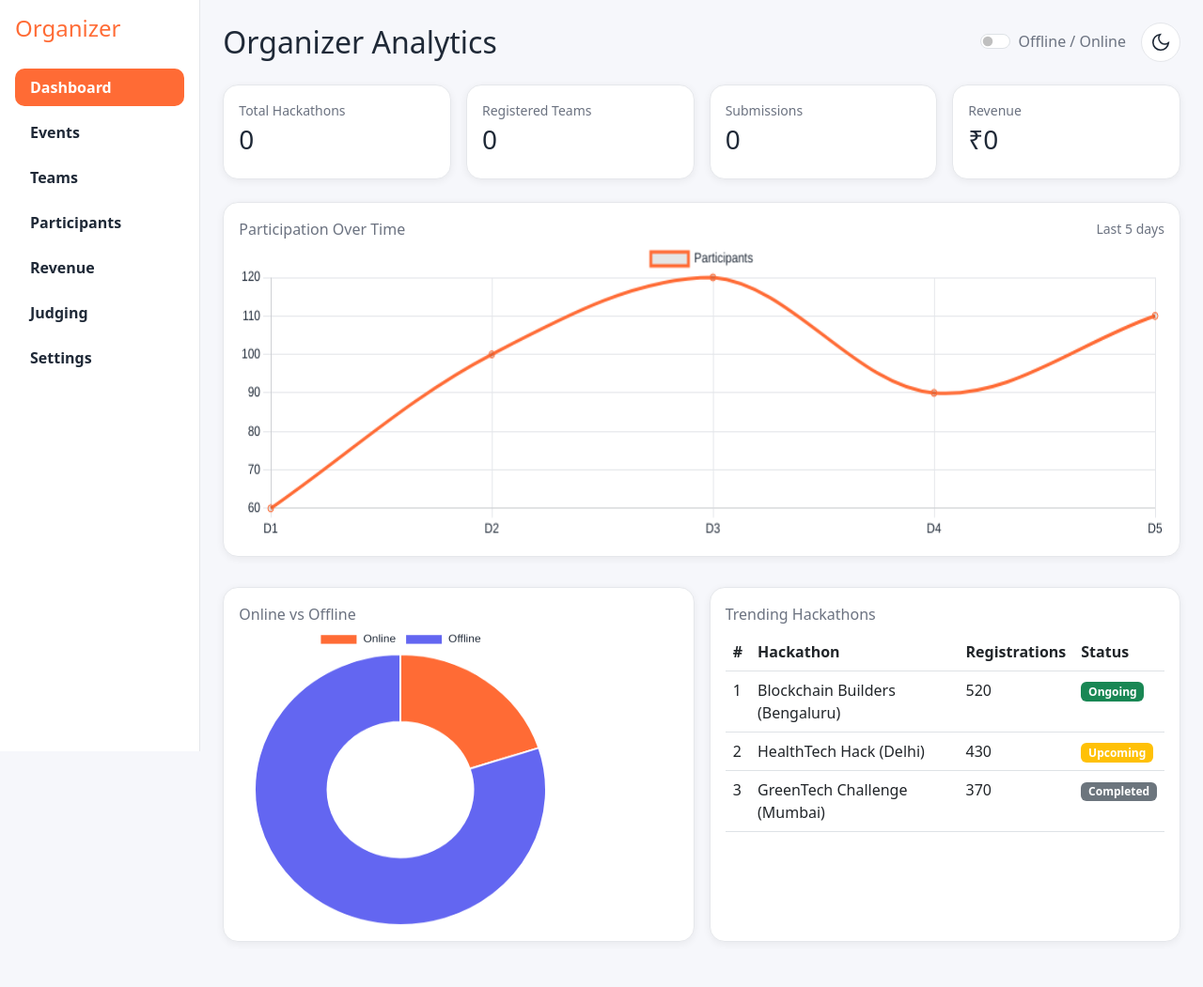
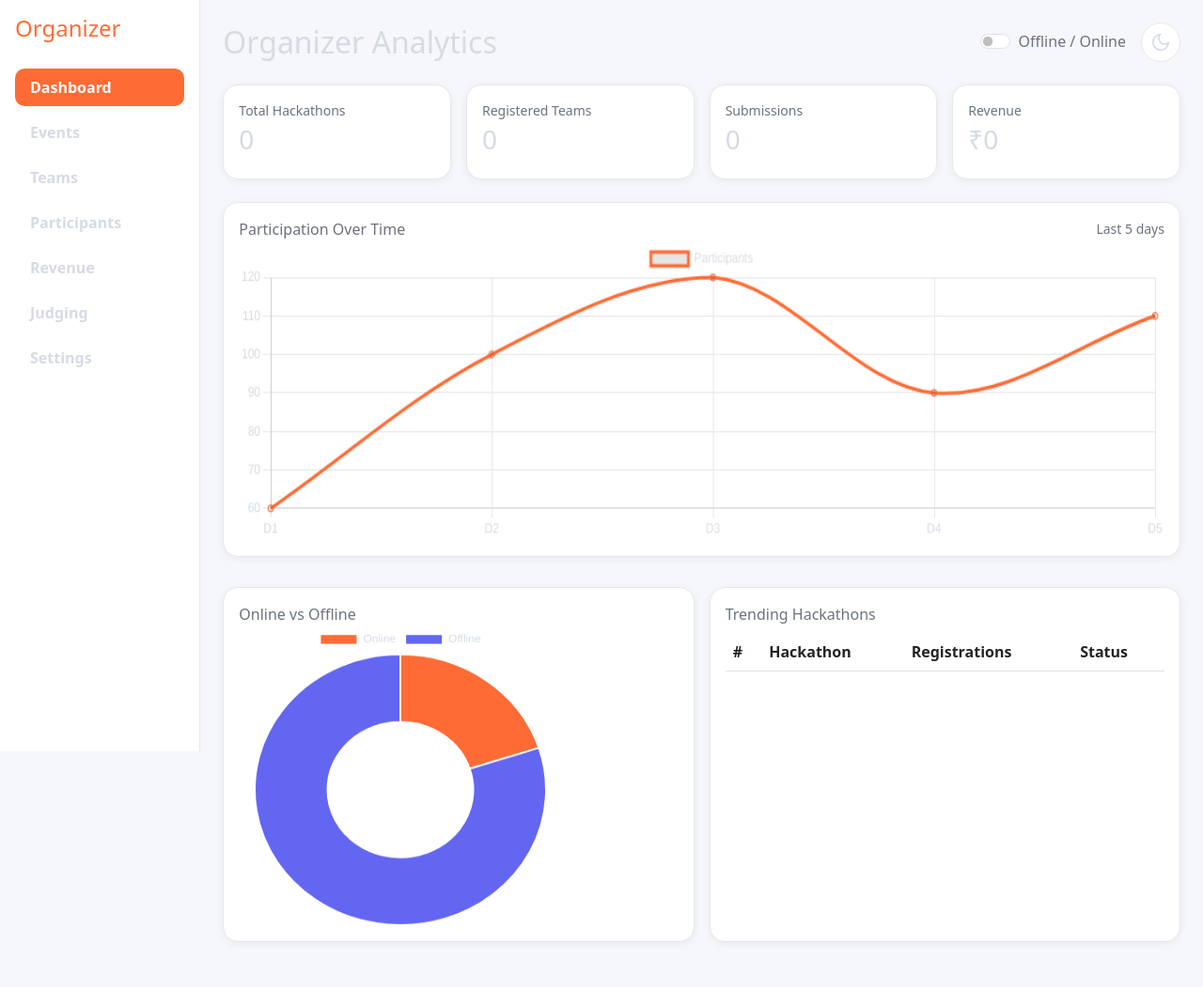
Before and after one commit to Nithishreddyyyy/Bolt-EventManagementSysetm, a Flask app: template hackathon-platform/templates/organizer/o-index.html in a window 1280 px wide. Shown: the whole page at 94% size. Run offline with Flask 3, Linux system fonts and the light colour scheme; the template is opened without the code that fills it: most values are stand-ins (such as "Sample title", 1, 10 or a date in 2020); lists and menus that the app fills with data are empty; parts of the project's set-up code (start-up, migrations or seed data) failed here and were passed over.

Commit message:
updated o-index

```diff
--- a/hackathon-platform/templates/organizer/o-index.html
+++ b/hackathon-platform/templates/organizer/o-index.html
@@ -12,7 +12,7 @@
     :root {
       --bg: #f6f7fb;
       --card: #ffffff;
-      --text: #1f2937;
+      --text: #d5dbe3;
       --muted: #6b7280;
       --border: #e5e7eb;
       --brand: #ff6b35;
@@ -62,6 +62,12 @@
     }
     .icon-btn svg { width: 22px; height: 22px; fill: none; stroke: var(--text); stroke-width: 1.8; }
     .muted { color: var(--muted); }
+    /* Make the toggle orange when checked */
+.form-check-input:checked {
+  background-color: var(--brand) !important;
+  border-color: var(--brand) !important;
+}
+
     /* Trending Hackathons Table Dark Mode */
     [data-theme="dark"] #hackathonTable,
     [data-theme="dark"] #hackathonTable thead,
@@ -324,35 +330,49 @@
     pieChart.update();
   }
 
-  // Toggle handlers
-  document.getElementById("modeToggle").addEventListener("change", function() {
-    const mode = this.checked ? "online" : "offline";
-    // KPIs remain from server; only charts/table switch datasets
-    updateCharts(mode);
-    updateTable(mode);
-  });
-
 const themeBtn = document.getElementById("themeToggle");
 const moonIcon = document.getElementById("moonIcon");
 const sunIcon  = document.getElementById("sunIcon");
+const modeToggle = document.getElementById("modeToggle");
 
+// --- Theme functions ---
 function setTheme(theme) {
   document.body.setAttribute('data-theme', theme);
+  localStorage.setItem('theme', theme); // save theme
   const dark = theme === 'dark';
   moonIcon.style.display = dark ? 'none' : 'block';
   sunIcon.style.display  = dark ? 'block' : 'none';
-    refreshChartTheme();
 }
 
+// Toggle dark/light
 themeBtn.addEventListener("click", () => {
-    const next = (document.body.getAttribute('data-theme') === 'dark') ? 'light' : 'dark';
-    setTheme(next);
+  const current = document.body.getAttribute('data-theme') === 'dark' ? 'dark' : 'light';
+  setTheme(current === 'dark' ? 'light' : 'dark');
 });
 
-  // Initial
-  setTheme('light');
-  renderServerStats();
-  updateTable('offline');
+// Apply saved theme on page load
+const savedTheme = localStorage.getItem('theme') || 'light';
+setTheme(savedTheme);
+
+// --- Online/Offline functions ---
+function setMode(mode) {
+  modeToggle.checked = (mode === 'online'); // checked = online
+  localStorage.setItem('mode', mode);
+  // You can add any logic to load page-specific data here
+  // For example: fetchSettingsData(mode);
+}
+
+// Toggle online/offline
+modeToggle.addEventListener("change", function() {
+  const mode = this.checked ? 'online' : 'offline';
+  setMode(mode);
+  alert(`Switched to ${mode.charAt(0).toUpperCase() + mode.slice(1)} mode`);
+});
+
+// Apply saved mode on page load
+const savedMode = localStorage.getItem('mode') || 'offline';
+setMode(savedMode);
+
 </script>
 </body>
 </html>
```
Lines whose indentation alone changed are shown as unchanged.
